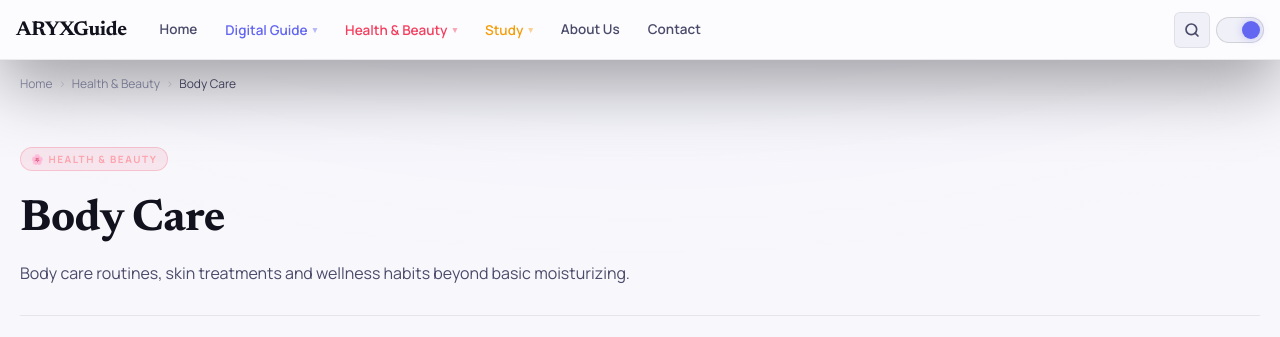
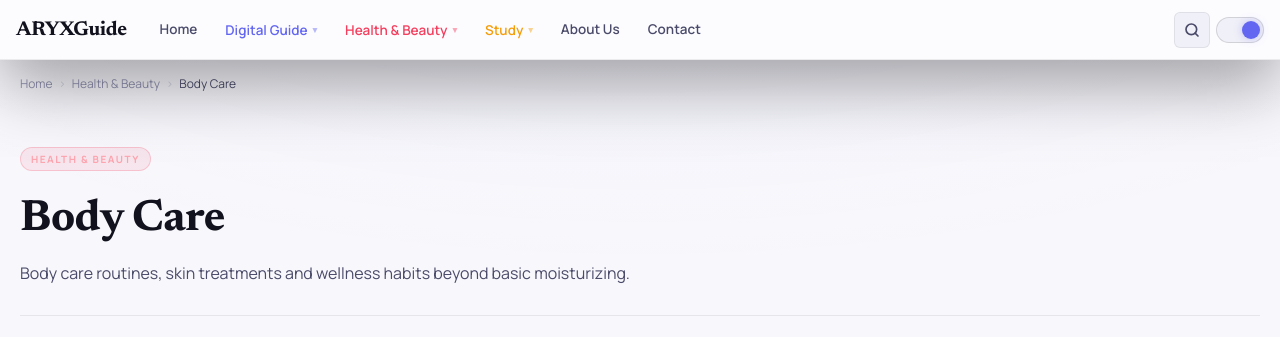
Before and after one commit to AryxK6/aryxguide, a Jekyll site: the page built from category/health-beauty/body-care/index.md, in a window 1280 px wide and 900 px high. Shown: the top 337 px of the window. Built offline with Jekyll 4.4.1, drawn with Linux system fonts in a browser that asks for light colours.

Commit message:
Update category_hb.html

```diff
--- a/_layouts/category_hb.html
+++ b/_layouts/category_hb.html
@@ -32,7 +32,7 @@ layout: default
 
   <div class="cat-header">
     <div class="cat-eyebrow">
-      <span class="niche-pill pill-hb">🌸 Health & Beauty</span>
+      <span class="niche-pill pill-hb"> Health & Beauty</span>
       {% if page.parent_category %}
       <span style="font-size:11px;color:var(--text-3);font-weight:600;">{{ page.parent_category }}</span>
       {% endif %}
```
